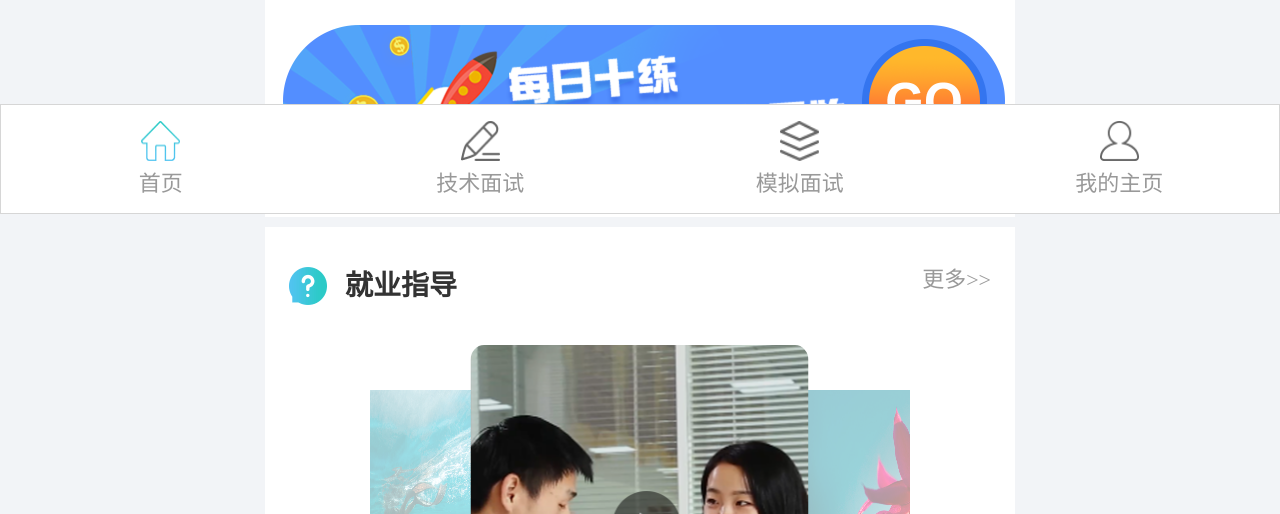
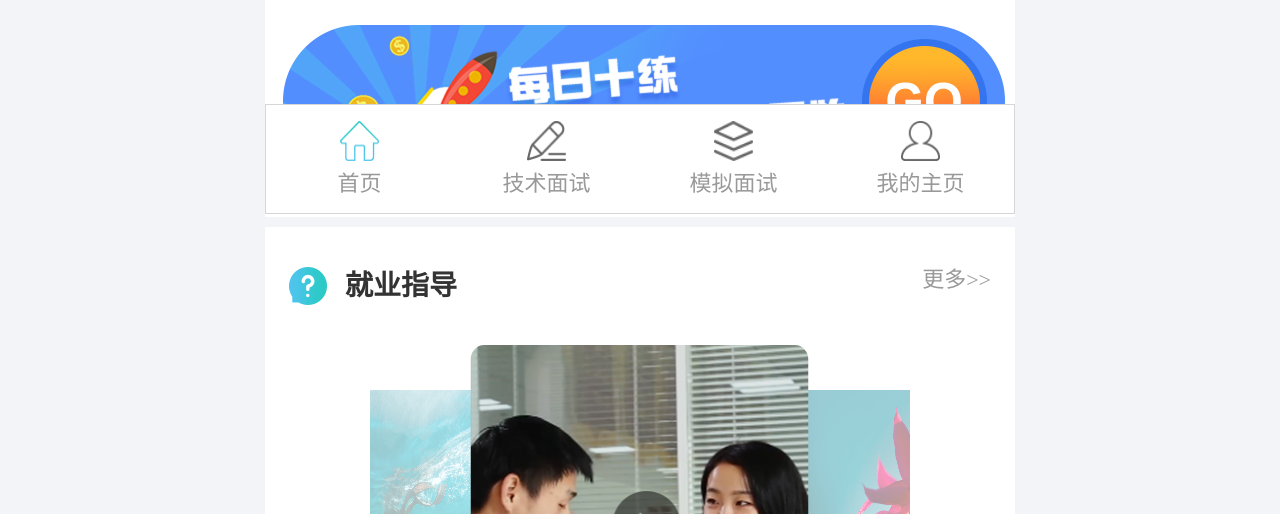
Before and after one commit to TDcloud/Mobile, a plain HTML site: page index.html in a window 1280 px wide. Shown: the part 586-1100 px from the top of the page. Drawn offline with Linux system fonts and the light colour scheme.

Commit message:
更正固定定位必须要给具体宽度，不能给100%

```diff
--- a/css/index.less
+++ b/css/index.less
@@ -218,12 +218,13 @@ body{
 // fooert
 .footer{
    margin-top: .8rem;
-   width: 100%;
+   width: 20rem;
    height:2.933333rem;
   border: 1px solid #cccc;
   background-color: #ffffff;
    position: fixed;
-   left: 0rem;
+   left: 50%;
+   transform: translate(-50%);
    bottom: 0rem;
    z-index: 999;
    display: flex;
```
Also changed, not shown: css/index.css.
